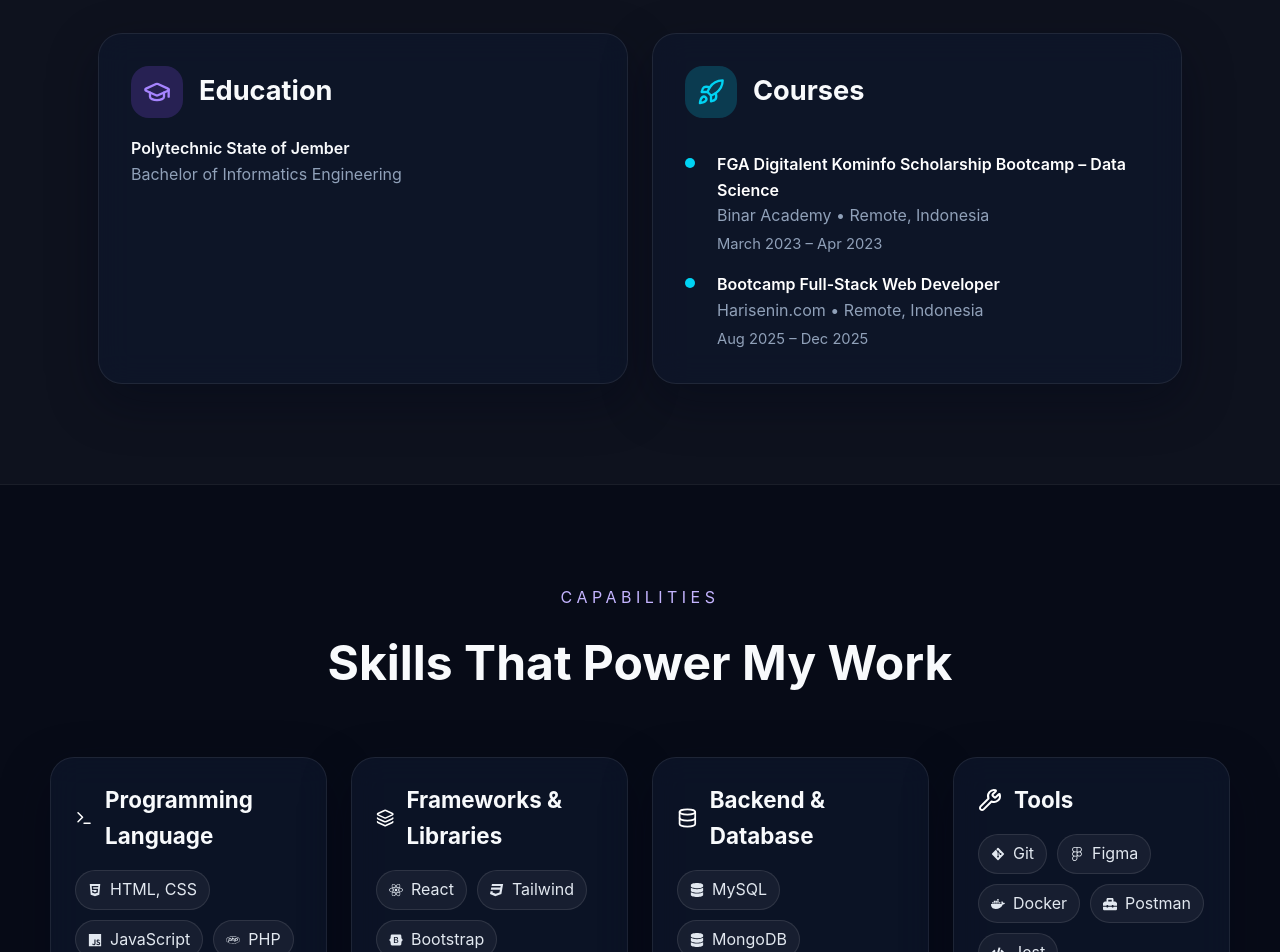
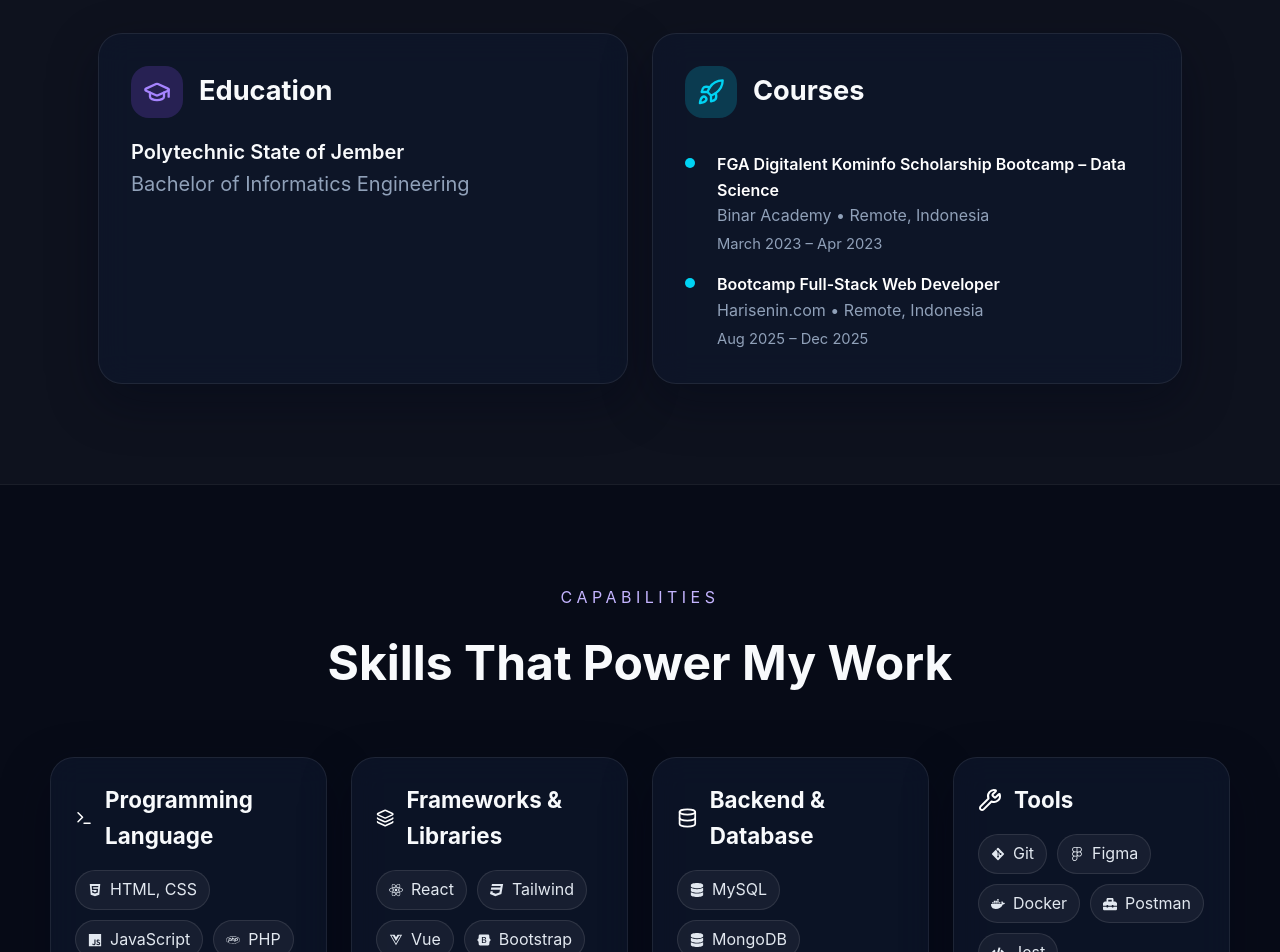
Before and after one commit to justyamzal/portfolio_tw, a React (Vite) app: page / in a window 1280 px wide. Shown: the part 1080-2032 px from the top of the page. Built offline with nearby package versions, Linux system fonts and the light colour scheme; a web font is replaced by a local one.

Commit message:
adding vue to techstack

```diff
--- a/src/components/Education.jsx
+++ b/src/components/Education.jsx
@@ -59,8 +59,8 @@ export default function Education() {
               <IconBadge iconType="graduation" variant={academic.iconVariant} />
               <h3 className="text-[1.7rem] font-bold mb-5">{academic.title}</h3>
             </div>
-            <p className="font-semibold">{academic.institution}</p>
-            <p className="text-slate-400">{academic.degree}</p>
+            <p className="font-semibold text-[1.25rem]">{academic.institution}</p>
+            <p className="text-slate-400 text-[1.25rem]">{academic.degree}</p>
             {/* <span className="inline-block mt-2.5 px-3.5 py-2 rounded-full border border-emerald-400/20 bg-emerald-400/10 text-emerald-300 text-[0.92rem]">
               GPA: {academic.gpa}
             </span> */}
--- a/src/components/Skills.jsx
+++ b/src/components/Skills.jsx
@@ -4,7 +4,7 @@
 import { skillsData } from "../data/portfolioData";
 import { useScrollReveal } from "../hooks";
 import { Circle, Terminal, Layers, Database, Wrench } from "lucide-react";
-import { FaHtml5, FaCss3, FaJs, FaPhp, FaPython, FaJava, FaReact, FaBootstrap, FaNodeJs, FaGitAlt, FaFigma, FaDocker, FaDatabase, FaCode, FaToolbox } from "react-icons/fa";
+import { FaHtml5, FaCss3, FaJs, FaPhp, FaPython, FaJava, FaReact,FaVuejs, FaBootstrap, FaNodeJs, FaGitAlt, FaFigma, FaDocker, FaDatabase, FaCode, FaToolbox } from "react-icons/fa";
 
 // Mapping skill name → icon (only using available fa icons)
 const skillIcons = {
@@ -14,6 +14,7 @@ const skillIcons = {
   "Python":      <FaPython   size={14} />,
   "Java":        <FaJava     size={14} />,
   "React":       <FaReact    size={14} />,
+  "Vue":         <FaVuejs     size={14} />,
   "Tailwind":    <FaCss3     size={14} />,        // Using CSS as alternative
   "Bootstrap":   <FaBootstrap size={14} />,
   "Node.js":     <FaNodeJs   size={14} />,
--- a/src/data/portfolioData.js
+++ b/src/data/portfolioData.js
@@ -63,6 +63,7 @@ export const skillsData = [
     tags: [
       { name: "React", icon: "React" },
       { name: "Tailwind", icon: "Tailwind" },
+      { name: "Vue", icon: "Vue" },
       { name: "Bootstrap", icon: "Bootstrap" },
       { name: "Node.js", icon: "Node.js" },
       { name: "Express", icon: "Express" },
```
